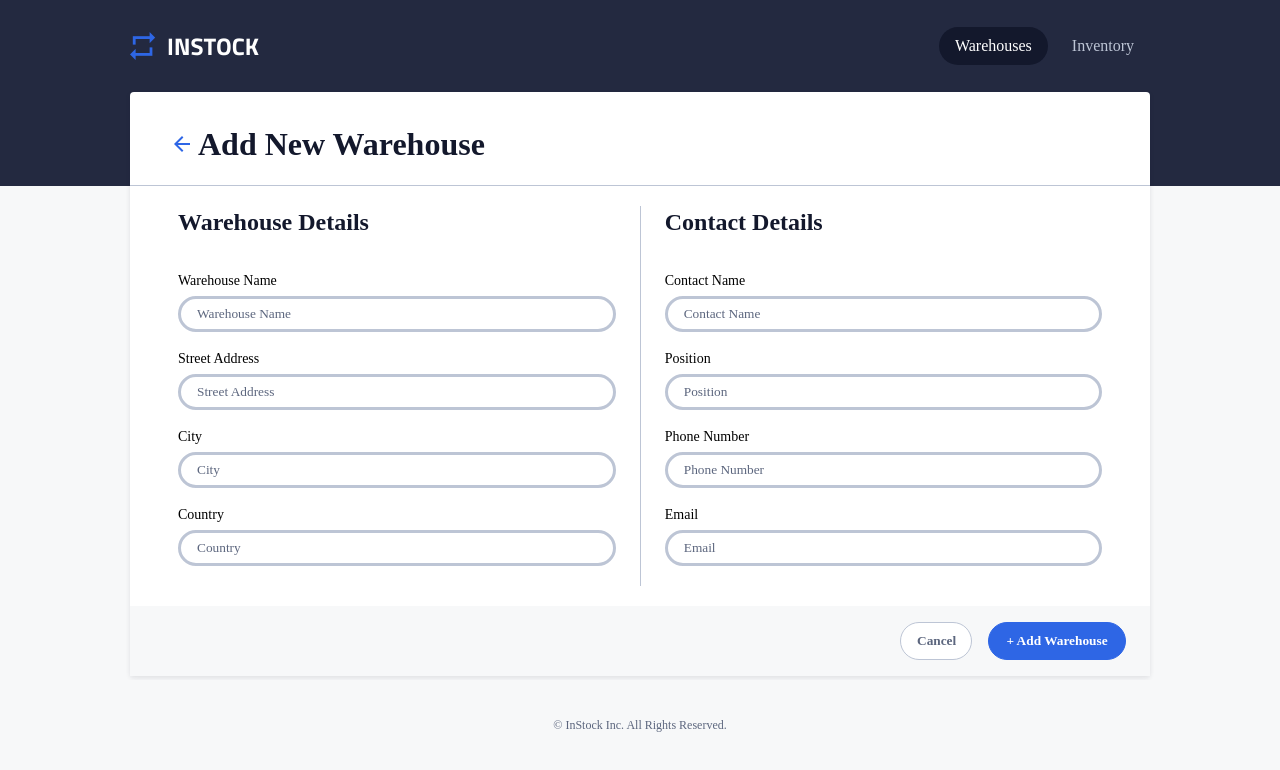
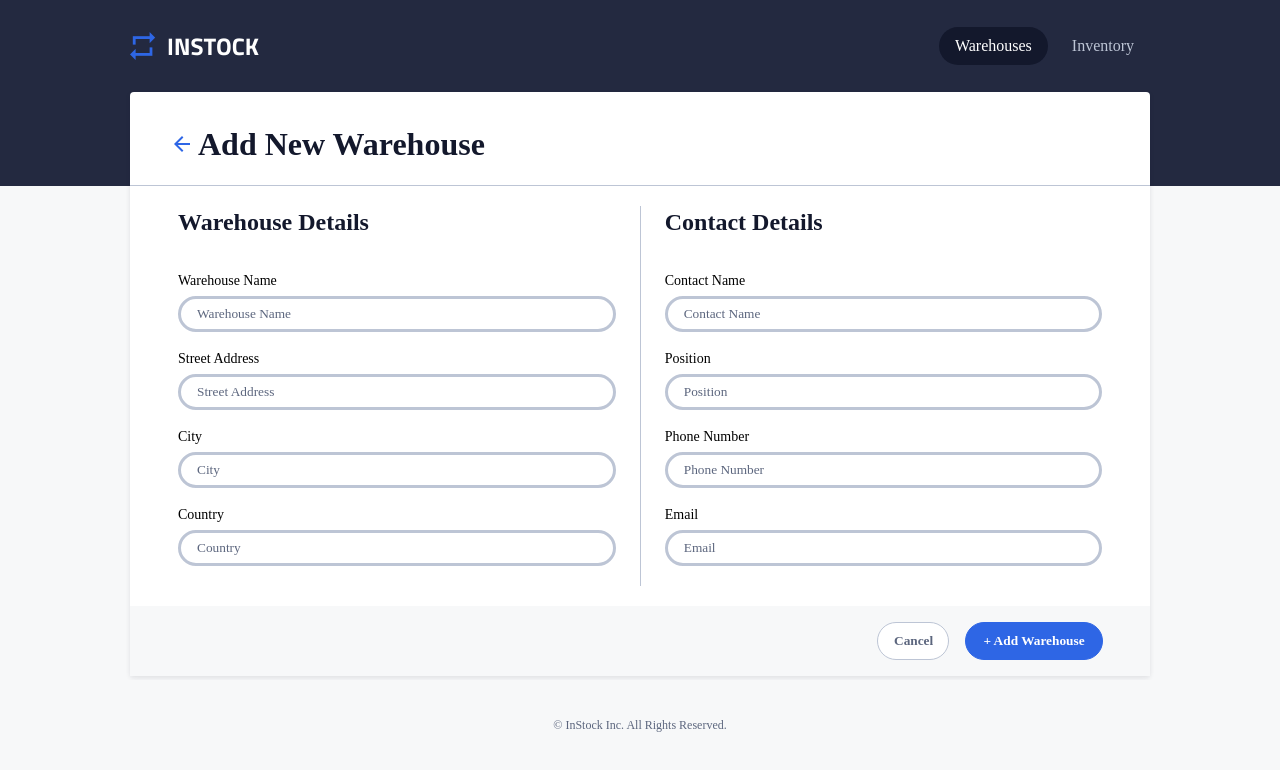
Before and after one commit to sunshineagoo17/group-four-instock, a React (Create React App) app: page /warehouse/add-warehouse in a window 1280 px wide. Shown: the top 770 px of the page. Built offline with nearby package versions, Linux system fonts and the light colour scheme; a web font is replaced by a local one.

Commit message:
Fixed padding right of the buttons container in Edit Warehouse component

```diff
--- a/src/components/AddWarehouse/AddWarehouse.scss
+++ b/src/components/AddWarehouse/AddWarehouse.scss
@@ -107,7 +107,7 @@
     background-color: $bg-grey;
     justify-content: space-between;
     display: flex;
-    padding: 16px 24px;
+    padding: 1rem 2.938rem;
 
     @include for-tablet {
       justify-content: flex-end;
--- a/src/components/EditWarehouse/EditWarehouse.scss
+++ b/src/components/EditWarehouse/EditWarehouse.scss
@@ -103,7 +103,7 @@
     background-color: $bg-grey;
     justify-content: space-between;
     display: flex;
-    padding: 16px 24px;
+    padding: 1rem 2.938rem;
 
     @include for-tablet {
       justify-content: flex-end;
```
